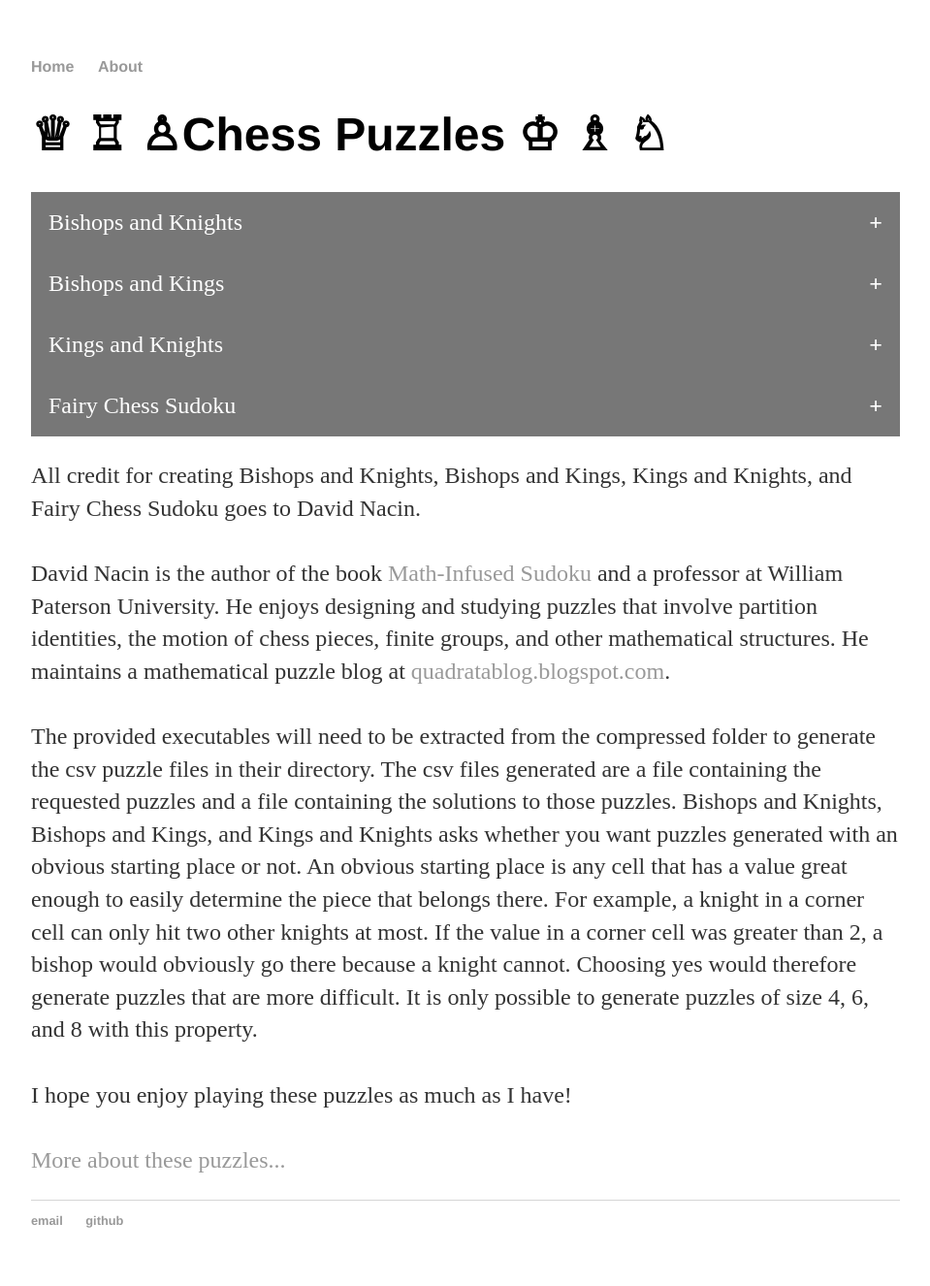
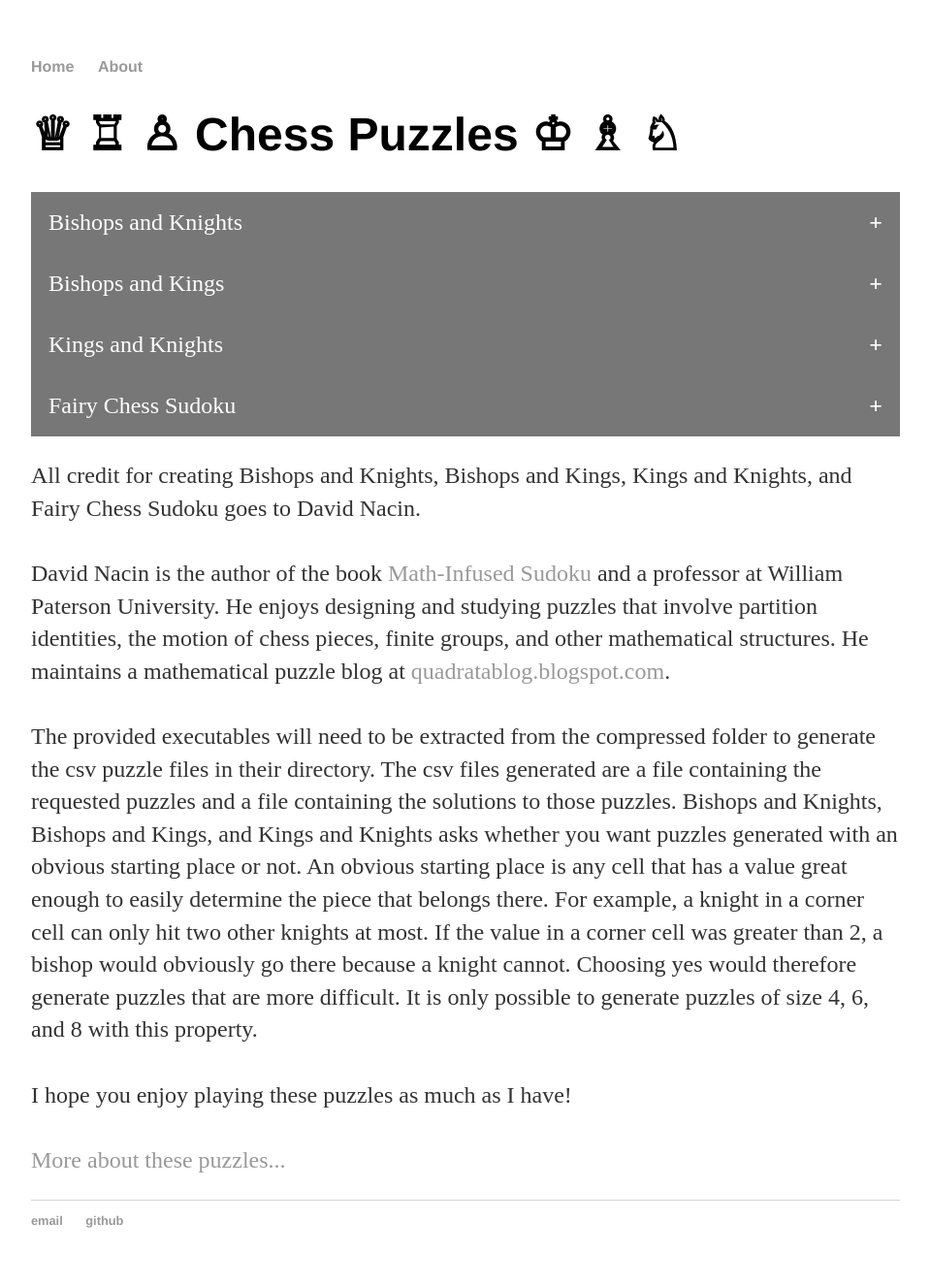
Before and after one commit to CThielsen1/CThielsen1.github.io, a Jekyll site: the page built from index.html, in a window 1280 px wide. Shown: the whole page at 97% size, without its empty margins (160-1119 px from the left). Built offline with Jekyll 4.4.1, drawn with Linux system fonts in a browser that asks for light colours.

Commit message:
Update main.css

```diff
--- a/css/main.css
+++ b/css/main.css
@@ -20,7 +20,7 @@ a:hover {
     text-decoration: underline;
 }
 h1:before {
-  content: ' \2655' ' \2656' ' \2659';
+  content: '\2655' ' \2656' ' \2659' '\0020';
 }
 h1 {
     font-size: 3em;
```
